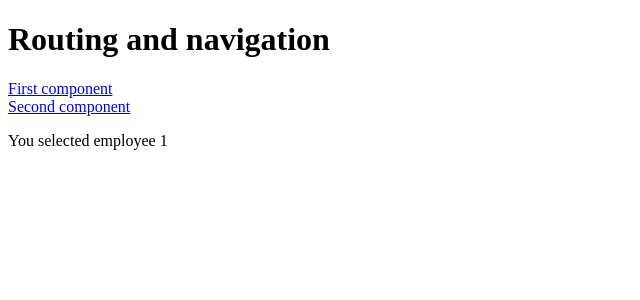
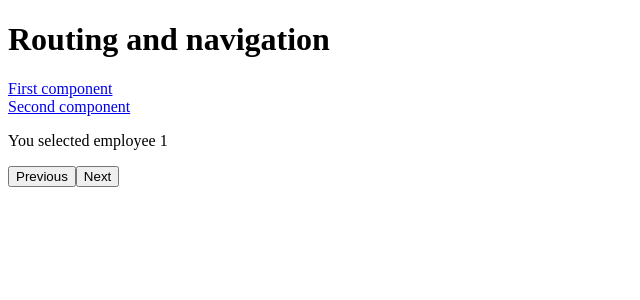
Before and after one commit to shavack/AngularWorkshop, an Angular app in the folder hello-world/: page /first/1 in a window 1280 px wide. Shown: the top 300 px of the page, without its empty margins (0-640 px from the left). Built offline with nearby package versions, Linux system fonts and the light colour scheme.

Commit message:
goNext/goPrevious subscribing to route paramMap

```diff
--- a/hello-world/src/app/third/third.component.ts
+++ b/hello-world/src/app/third/third.component.ts
@@ -1,17 +1,32 @@
 import { Component, OnInit } from '@angular/core';
-import { ActivatedRoute } from '@angular/router';
+import { ActivatedRoute, Router, ParamMap } from '@angular/router';
 
 @Component({
   selector: 'app-third',
-  template: ` <p>You selected employee {{ employeeId }}</p> `,
+  template: `
+    <p>You selected employee {{ employeeId }}</p>
+    <button (click)="goPrevious()">Previous</button>
+    <button (click)="goNext()">Next</button>
+  `,
   styles: [],
 })
 export class ThirdComponent implements OnInit {
   public employeeId;
 
-  constructor(private _route: ActivatedRoute) {}
+  constructor(private _route: ActivatedRoute, private _router: Router) {}
 
   ngOnInit(): void {
-    this.employeeId = parseInt(this._route.snapshot.paramMap.get('id'));
+    //this.employeeId = parseInt(this._route.snapshot.paramMap.get('id'));
+    this._route.paramMap.subscribe((params: ParamMap) => {
+      this.employeeId = parseInt(params.get('id'));
+    });
+  }
+
+  goPrevious(): void {
+    this._router.navigate(['/first', this.employeeId - 1]);
+  }
+
+  goNext(): void {
+    this._router.navigate(['/first', this.employeeId + 1]);
   }
 }
```
